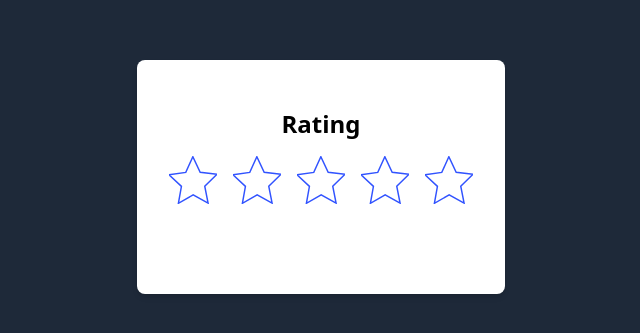
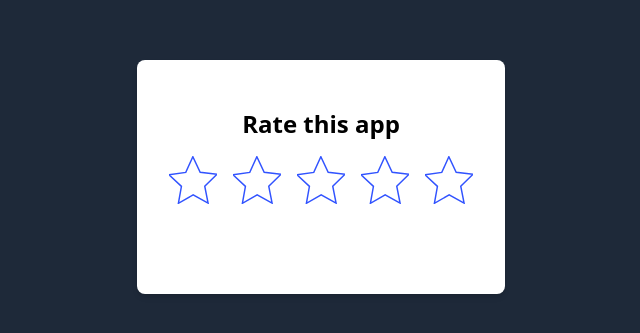
Before and after one commit to willsusanto/react-rating, a React (Vite) app: page / in a window 1280 px wide. Shown: the part 223-556 px from the top of the page, without its empty margins (319-959 px from the left). Built offline with nearby package versions, Linux system fonts and the light colour scheme.

Commit message:
feat: refactor rating logic into separate Rating component and remove Person component

```diff
--- a/src/App.tsx
+++ b/src/App.tsx
@@ -1,69 +1,11 @@
-import { useState } from "react";
-import Star from "./components/Star";
-import Person from "./components/Person";
+import Rating from "./components/Rating";
 
 const TOTAL_STARS = 5;
-const FEEDBACK_MESSAGE: string[] = [
-  "Terrible",
-  "Poor",
-  "Fair",
-  "Good",
-  "Excellent",
-];
 
 function App() {
-  const [ratingHoverValue, setHoverRatingValue] = useState<number | null>(null);
-  const [ratingValue, setRatingValue] = useState<number | null>(null);
-
-  const handleStarHover = (starValue: number | null): void => {
-    setHoverRatingValue(starValue);
-  };
-
-  const handleStarClick = (
-    e: React.MouseEvent<HTMLButtonElement>,
-    starValue: number
-  ): void => {
-    e.preventDefault();
-    setRatingValue(starValue);
-  };
-
-  const getFeedbackMessage = (): string => {
-    if (ratingHoverValue !== null) return FEEDBACK_MESSAGE[ratingHoverValue];
-    if (ratingValue !== null) return FEEDBACK_MESSAGE[ratingValue];
-    return '\u00A0'; // Non-breaking space
-  };
-
   return (
     <div className="flex justify-center items-center h-lvh bg-gray-800">
-      <div className="rounded-lg shadow-md p-6 bg-white py-12">
-        <h1 className="font-bold text-2xl text-center">Rating</h1>
-
-        <div className="flex justify-center gap-3 mt-4 flex-col items-center">
-          <div>
-            {Array.from({ length: TOTAL_STARS }, (_, index: number) => {
-              const isLargerThanRating: boolean =
-                ratingHoverValue !== null
-                  ? ratingHoverValue >= index
-                  : ratingValue !== null && ratingValue >= index;
-              return (
-                <Star
-                  handleStarClick={handleStarClick}
-                  handleStarHover={handleStarHover}
-                  isSelected={isLargerThanRating}
-                  key={index}
-                  starValue={index}
-                ></Star>
-              );
-            })}
-          </div>
-
-          <p>
-            <b>
-              {getFeedbackMessage()}
-            </b>
-          </p>
-        </div>
-      </div>
+      <Rating stars={TOTAL_STARS}></Rating>
     </div>
   );
 }
--- a/src/components/Person.tsx
+++ /dev/null
@@ -1,40 +0,0 @@
-import React, { useState } from 'react'
-
-interface PersonProps {
-  name: string,
-  age: number,
-  email?: string
-}
-
-const Person = ({ name, age, email }: PersonProps) => {
-  const [isShowInfo, setShowInfo] = useState<boolean>(false);
-
-  const handleToggleInfo = (): void => {
-    setShowInfo(x => !x);
-  }
-
-  const buttonStyle = {
-    backgroundColor: 'blue',
-    color: 'white',
-    borderRadius: '20px',
-    fontSize: '20pt',
-    padding: '2rem'
-  }
-
-
-  return (
-    <>
-    {
-      isShowInfo &&
-      <div>
-        <p>Name: {name}</p>
-        <p>Age: {age}</p>
-        {email ?? <p>Email: {email}</p>}
-      </div>
-    }
-    <button onClick={handleToggleInfo} style={buttonStyle}>Toggle</button>
-    </>
-  )
-}
-
-export default Person
--- /dev/null
+++ b/src/components/Rating.tsx
@@ -0,0 +1,70 @@
+import { useState } from "react";
+import Star from "./Star";
+
+const FEEDBACK_MESSAGE: string[] = [
+  "Terrible",
+  "Poor",
+  "Fair",
+  "Good",
+  "Excellent",
+];
+
+interface RatingProps {
+  heading?: string;
+  stars: number;
+}
+
+const Rating = ({ heading = "Rate this app", stars }: RatingProps) => {
+  const [ratingHoverValue, setHoverRatingValue] = useState<number | null>(null);
+  const [ratingValue, setRatingValue] = useState<number | null>(null);
+
+  const handleStarHover = (starValue: number | null): void => {
+    setHoverRatingValue(starValue);
+  };
+
+  const handleStarClick = (
+    e: React.MouseEvent<HTMLButtonElement>,
+    starValue: number
+  ): void => {
+    e.preventDefault();
+    setRatingValue(starValue);
+  };
+
+  const getFeedbackMessage = (): string => {
+    if (ratingHoverValue !== null) return FEEDBACK_MESSAGE[ratingHoverValue];
+    if (ratingValue !== null) return FEEDBACK_MESSAGE[ratingValue];
+    return '\u00A0'; // Non-breaking space
+  };
+
+  return (
+    <div className="rounded-lg shadow-md p-6 bg-white py-12">
+      <h1 className="font-bold text-2xl text-center">{heading}</h1>
+
+      <div className="flex justify-center gap-3 mt-4 flex-col items-center">
+        <div>
+          {Array.from({ length: stars }, (_, index: number) => {
+            const isLargerThanRating: boolean =
+              ratingHoverValue !== null
+                ? ratingHoverValue >= index
+                : ratingValue !== null && ratingValue >= index;
+            return (
+              <Star
+                handleStarClick={handleStarClick}
+                handleStarHover={handleStarHover}
+                isSelected={isLargerThanRating}
+                key={index}
+                starValue={index}
+              ></Star>
+            );
+          })}
+        </div>
+
+        <p>
+          <b>{getFeedbackMessage()}</b>
+        </p>
+      </div>
+    </div>
+  );
+};
+
+export default Rating;
```
